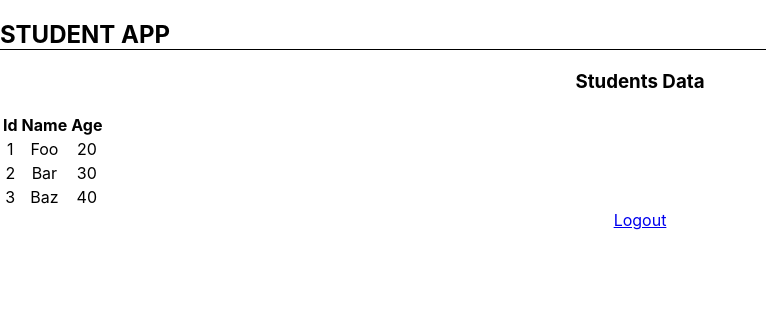
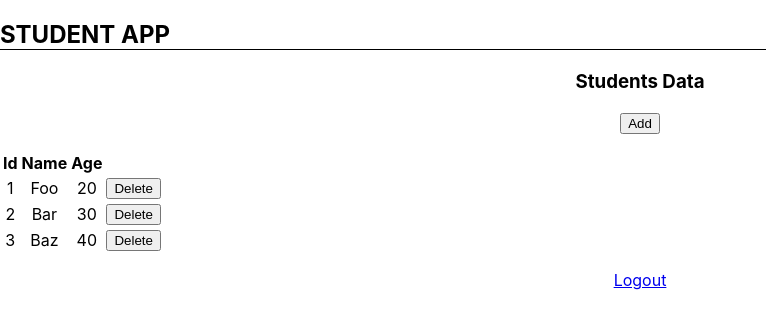
Before and after one commit to dhana-vel/React-Students-Test-App, a React (Create React App) app: page /dashboard in a window 1280 px wide. Shown: the top 328 px of the page, without its empty margins (0-766 px from the left). Built offline with nearby package versions, Linux system fonts and the light colour scheme.

Commit message:
created a table in dashboard

```diff
--- a/src/modules/dashboard/dashboard.js
+++ b/src/modules/dashboard/dashboard.js
@@ -28,6 +28,9 @@ class Dashboard extends React.Component {
         return (
             <div className="align-center">
                 <h3>Students Data</h3>
+                <p>
+                    <input type="button" value="Add" />
+                </p>
                 <table>
                     <tbody>
                         <tr>
@@ -39,7 +42,9 @@ class Dashboard extends React.Component {
                         data = {person} />)}
                     </tbody>
                 </table>
+                <p>
                 <Link to="/login">Logout</Link>
+                </p>
             </div>
         );
     }
@@ -52,6 +57,9 @@ class TableRow extends React.Component {
              <td>{this.props.data.id}</td>
              <td>{this.props.data.name}</td>
              <td>{this.props.data.age}</td>
+             <td>
+                 <input type="button" value="Delete" />
+             </td>
           </tr>
        );
     }
```
